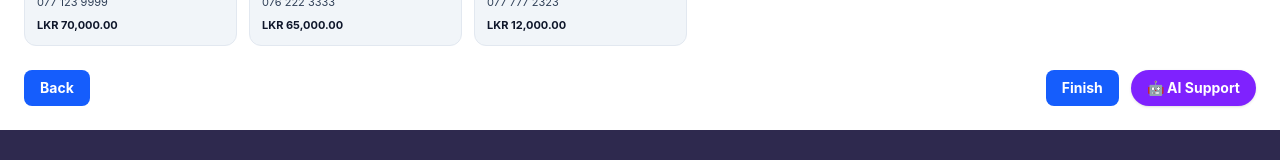
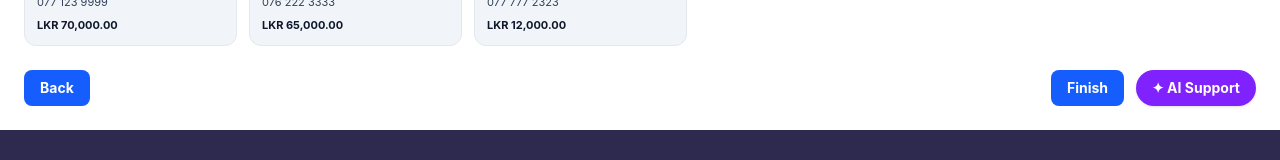
Before and after one commit to Event-Zen/eventzen-frontend, a React (Vite) app: page /services in a window 1280 px wide. Shown: the part 895-1055 px from the top of the page. Built offline with nearby package versions, Linux system fonts and the light colour scheme.

Commit message:
update the AI button in service page

```diff
--- a/src/pages/ServicePage.tsx
+++ b/src/pages/ServicePage.tsx
@@ -374,7 +374,7 @@ const ServicesPage: React.FC = () => {
             onClick={() => alert("AI Support (hook up later)")}
             className="rounded-full bg-violet-600 px-4 py-2 text-sm font-bold text-white shadow hover:bg-violet-700"
           >
-            🤖 AI Support
+             ✦ AI Support
           </button>
         </div>
       </div>
```
